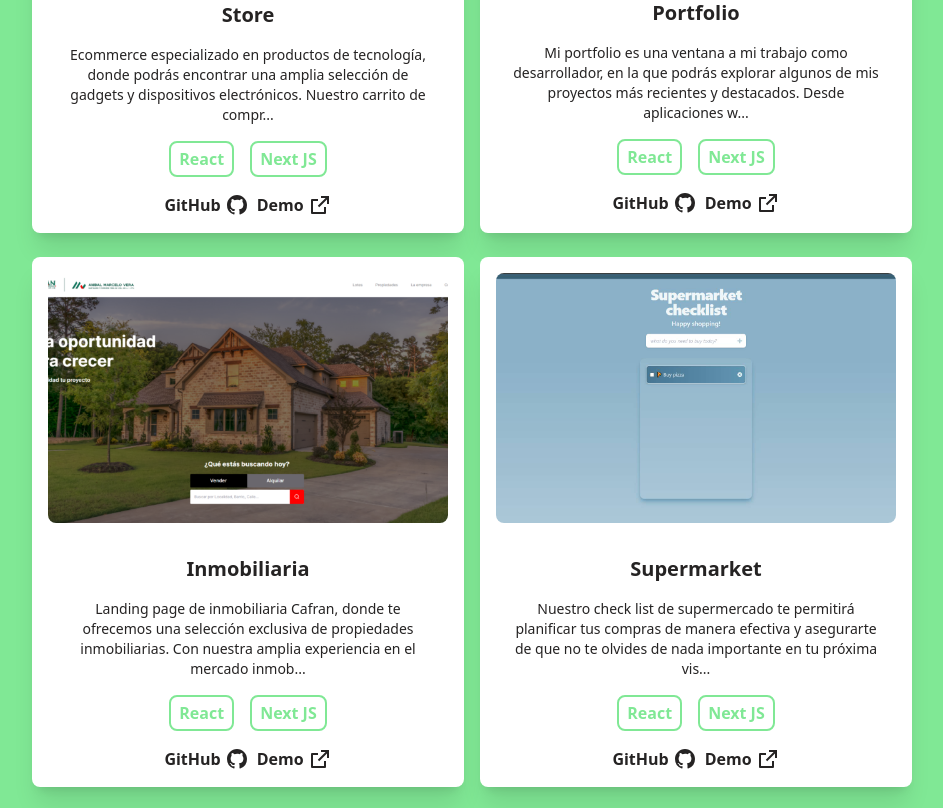
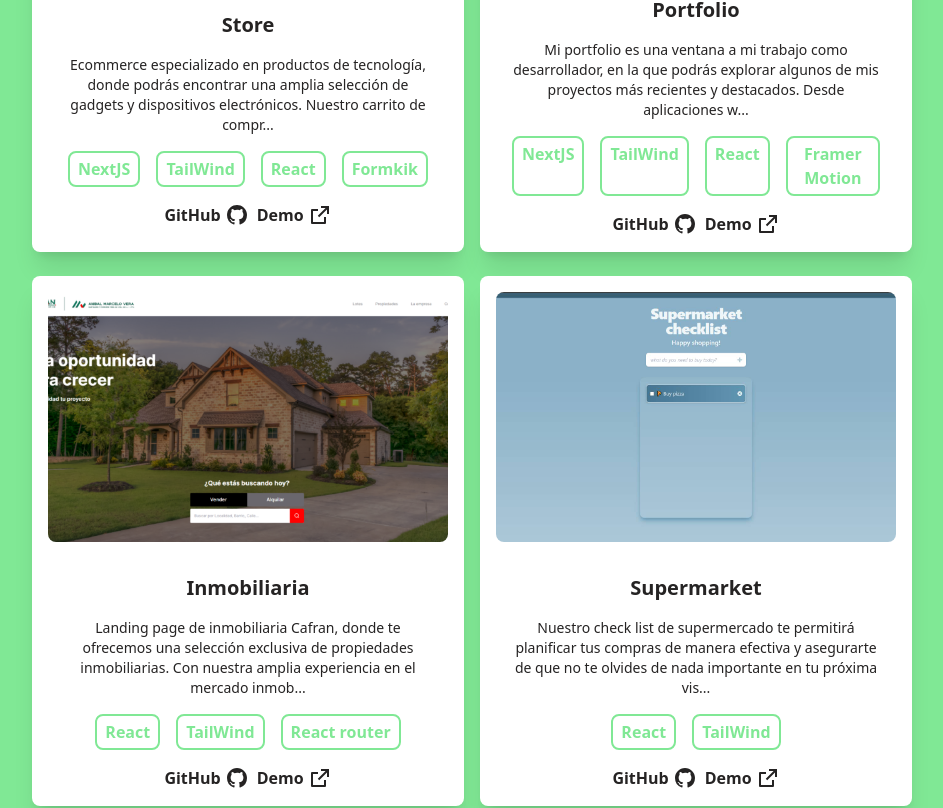
Before and after one commit to julioxr/porfolio, a Next.js app: page / in a window 1280 px wide. Shown: the part 1313-2121 px from the top of the page, without its empty margins (168-1111 px from the left). Built offline with nearby package versions, Linux system fonts and the light colour scheme.

Commit message:
Se agrego dinamicamente las tech del porftolio

```diff
--- a/src/components/header/MainMenuHeader.jsx
+++ b/src/components/header/MainMenuHeader.jsx
@@ -46,11 +46,11 @@ const MainMenuHeader = ({ isMenuOpen, setIsMenuOpen }) => {
                         </motion.li>
                     </ul>
                 </div>
-                <button className="hidden md:block py-1 px-3 bg-celadon w-32 text-night rounded-full">
-                    <a href="/cv/CV_JULIO_ROJA.pdf" download>
+                <a href="/cv/CV_JULIO_ROJA.pdf" download>
+                    <button className="hidden md:block py-1 px-3 bg-celadon w-32 text-night rounded-full">
                         Descargar CV
-                    </a>
-                </button>
+                    </button>
+                </a>
                 <div className="z-50 text-night md:hidden">
                     <Hamburger
                         size={26}
--- a/src/components/portfolio/CardPortfolio.jsx
+++ b/src/components/portfolio/CardPortfolio.jsx
@@ -2,7 +2,7 @@ import React from "react";
 import ImageCard from "./ImageCard";
 import InfoCard from "./InfoCard";
 
-const CardPortfolio = ({ img, title, description, web, github }) => {
+const CardPortfolio = ({ img, title, description, web, github, tech }) => {
     return (
         <div className="bg-white h-auto rounded-lg shadow-xl w-96 md:w-[27rem] lg:w-[40rem] xl:w-[48rem]">
             <div className="flex flex-col lg:flex-row justify-center items-center h-full">
@@ -12,6 +12,7 @@ const CardPortfolio = ({ img, title, description, web, github }) => {
                     description={description}
                     web={web}
                     github={github}
+                    tech={tech}
                 />
             </div>
         </div>
--- a/src/components/portfolio/InfoCard.jsx
+++ b/src/components/portfolio/InfoCard.jsx
@@ -3,11 +3,11 @@ import TextCard from "./TextCard";
 import TechnologyCard from "./TechnologyCard";
 import ButtonsCard from "./ButtonsCard";
 
-const InfoCard = ({ title, description, web, github }) => {
+const InfoCard = ({ title, description, web, github, tech }) => {
     return (
         <div className="text-center sm:px-8 flex flex-col pb-4 sm:pb-4 gap-4 max-w-[256px] sm:max-w-none">
             <TextCard title={title} description={description} />
-            <TechnologyCard />
+            <TechnologyCard tech={tech} />
             <ButtonsCard web={web} github={github} />
         </div>
     );
--- a/src/components/portfolio/MainPortfolio.jsx
+++ b/src/components/portfolio/MainPortfolio.jsx
@@ -12,6 +12,7 @@ const cards = [
             "Ecommerce especializado en productos de tecnología, donde podrás encontrar una amplia selección de gadgets y dispositivos electrónicos. Nuestro carrito de compra te permite agregar los productos que te interesan y finalizar tu compra de manera rápida y segura. ¡Haz tu pedido hoy y obtén los últimos avances en tecnología!",
         github: "https://github.com/julioxr/tienda",
         web: "https://tienda-julioxr.vercel.app/",
+        tech: ["NextJS", "TailWind", "React", "Formkik"],
     },
     {
         id: 2,
@@ -21,6 +22,7 @@ const cards = [
             "Mi portfolio es una ventana a mi trabajo como desarrollador, en la que podrás explorar algunos de mis proyectos más recientes y destacados. Desde aplicaciones web hasta soluciones de software personalizadas, cada proyecto es una oportunidad para mostrar mis habilidades en el desarrollo de software y la implementación de tecnologías innovadoras. Espero que mi portfolio te brinde una visión más clara de mis habilidades y conocimientos, y te invite a explorar las muchas posibilidades que puedo ofrecer como desarrollador.",
         github: "https://github.com/julioxr/porfolio",
         web: "https://julioroja.dev.ar/",
+        tech: ["NextJS", "TailWind", "React", "Framer Motion"],
     },
     {
         id: 3,
@@ -30,6 +32,7 @@ const cards = [
             "Landing page de inmobiliaria Cafran, donde te ofrecemos una selección exclusiva de propiedades inmobiliarias. Con nuestra amplia experiencia en el mercado inmobiliario, te garantizamos la calidad y la autenticidad de cada una de las propiedades que te presentamos en nuestro sitio web.",
         github: "https://github.com/julioxr/inmobiliaria-cafran",
         web: "https://cafran.netlify.app/",
+        tech: ["React", "TailWind", "React router"],
     },
     {
         id: 4,
@@ -39,6 +42,7 @@ const cards = [
             "Nuestro check list de supermercado te permitirá planificar tus compras de manera efectiva y asegurarte de que no te olvides de nada importante en tu próxima visita al supermercado. Hemos diseñado nuestro check list con una variedad de categorías de productos, desde alimentos frescos hasta productos de limpieza, para que puedas organizar tus compras y maximizar tu tiempo en el supermercado. Además, hemos incluido espacio para notas y recordatorios, lo que te permite agregar elementos personalizados a la lista y adaptarla a tus necesidades individuales.",
         github: "https://github.com/julioxr/supermarket-crud-tailwind",
         web: "https://supermarket-checklist.netlify.app/",
+        tech: ["React", "TailWind"],
     },
 ];
 
@@ -72,6 +76,7 @@ const MainPortfolio = () => {
                                     description={card.description}
                                     web={card.web}
                                     github={card.github}
+                                    tech={card.tech}
                                 />
                             );
                         })}
--- a/src/components/portfolio/TechnologyCard.jsx
+++ b/src/components/portfolio/TechnologyCard.jsx
@@ -1,14 +1,16 @@
 import React from "react";
 
-const TechnologyCard = () => {
+const TechnologyCard = ({ tech }) => {
     return (
         <div className="flex gap-4 justify-center font-semibold">
-            <span className="py-1 px-2 bg-white border-2 border-celadon rounded-lg text-celadon">
-                React
-            </span>
-            <span className="py-1 px-2 bg-white border-2 border-celadon rounded-lg text-celadon">
-                Next JS
-            </span>
+            {tech.map((t) => (
+                <span
+                    key={t}
+                    className="py-1 px-2 bg-white border-2 border-celadon rounded-lg text-celadon"
+                >
+                    {t}
+                </span>
+            ))}
         </div>
     );
 };
```
